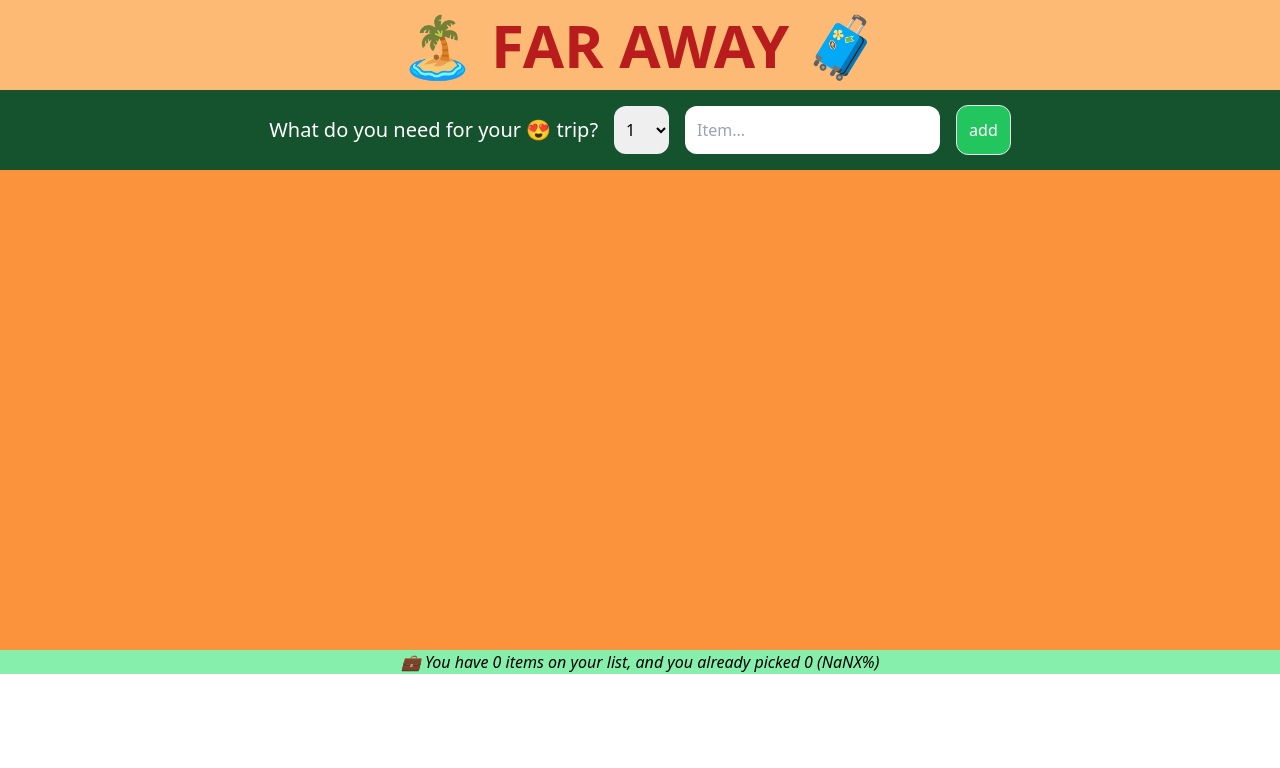
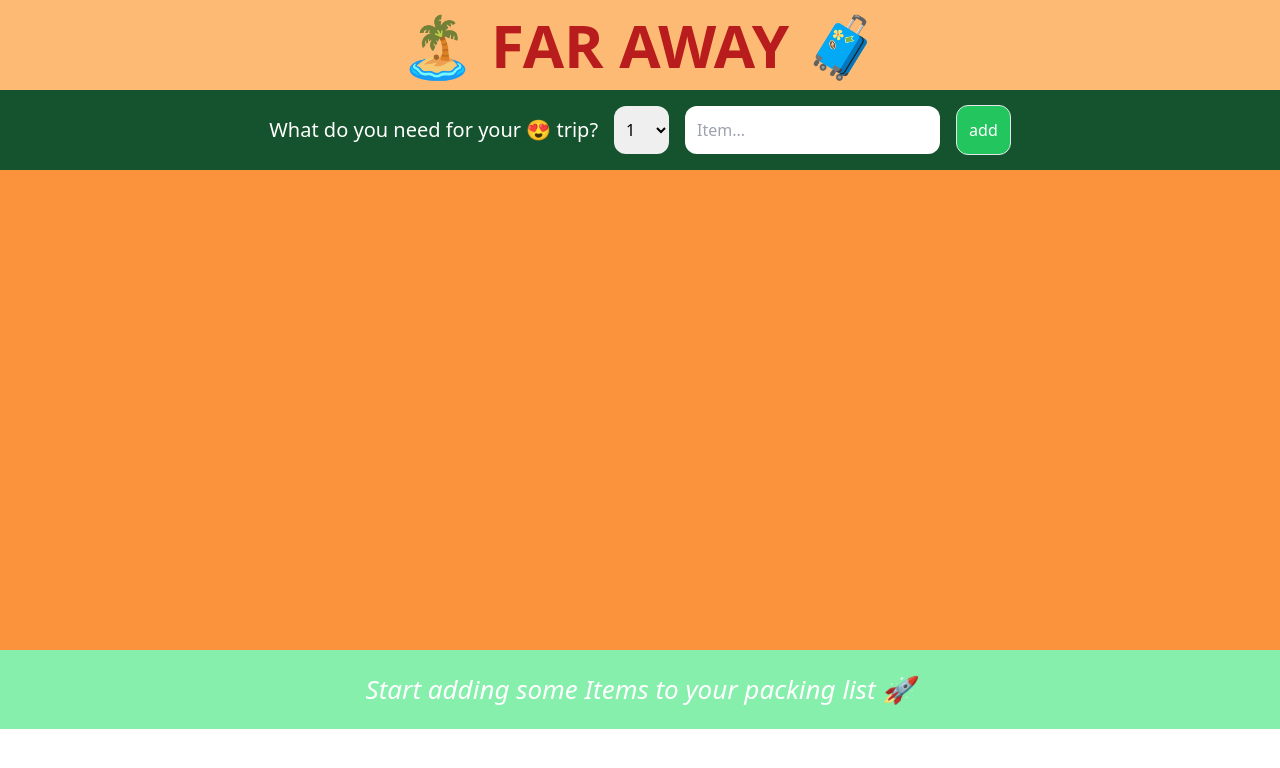
Before and after one commit to mairaj-afridi/farr, a React (Create React App) app: page / in a window 1280 px wide. Shown: the top 768 px of the page. Built offline with nearby package versions, Linux system fonts and the light colour scheme.

Commit message:
To added the if conditon.if the arrya are empty so desplay this message 🚀

```diff
--- a/src/App.js
+++ b/src/App.js
@@ -98,14 +98,20 @@ function Item({ item, onDeleteItem, onToggleItems }) {
 }
 
 function Stats({items}) {
+if(!items.length) return (
+  <p className='bg-green-300 py-5 w-full flex items-center justify-center' >
+    <em className='text-white text-[26px]'>Start adding some Items to your packing list 🚀</em>
+    </p>
+)
+
 const numItems = items.length;
 const numPaked = items.filter((item) => item.packed).length;
 const percentage = Math.round((numPaked/numItems) * 100);
 
   return (
-    <footer className='bg-green-300 w-full flex items-center justify-center '>
-      <em>{percentage === 100 ? "You got everything! Ready to go 🛩" :
-       `💼 You have ${numItems} items on your list, and you already picked ${numPaked} (${percentage}X%)`
+    <footer className='bg-green-300 py-5 w-full flex items-center justify-center '>
+      <em className='text-white text-[26px]'>{percentage === 100 ? "You got everything! Ready to go ✈️" :
+       `💼 You have ${numItems}  items on your list, and you already picked ${numPaked} (${percentage}X%)`
       }
       </em>
     </footer>
```
